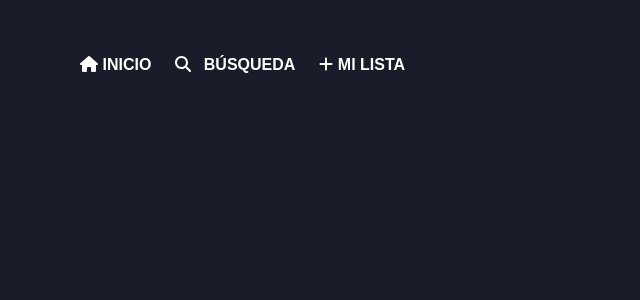
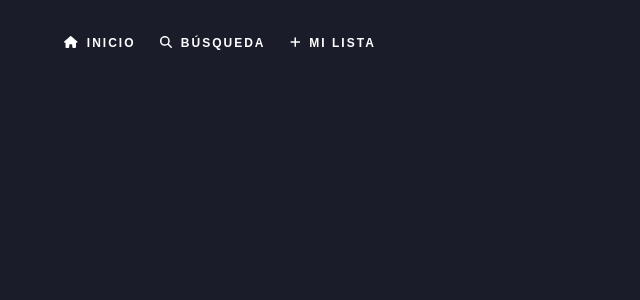
Before and after one commit to TrackNet2022/tracknet, an Angular app: page / in a window 1280 px wide. Shown: the top 300 px of the page, without its empty margins (0-640 px from the left). Built offline with nearby package versions, Linux system fonts and the light colour scheme.

Commit message:
Fixed navbar style

```diff
--- a/src/app/components/navigation/navbar/navbar.component.html
+++ b/src/app/components/navigation/navbar/navbar.component.html
@@ -4,8 +4,9 @@
             <a class="navbar-link"
                 href="#">
                 <fa-icon [icon]="faHouse"></fa-icon>
-
-                Inicio
+                <span>
+                    Inicio
+                </span>
             </a>
         </li>
         <li>
@@ -14,13 +15,17 @@
                 id="search">
                 <fa-icon [icon]="faMagnifyingGlass"></fa-icon>
                 <i class="fa-solid fa-magnifying-glass"></i>
-                Búsqueda
+                <span>
+                    Búsqueda
+                </span>
             </a>
         </li>
         <li>
-            <a href="#">
+            <a class="navbar-link" href="#">
                 <fa-icon [icon]="faPlus"></fa-icon>
-                Mi lista
+                <span>
+                    Mi lista
+                </span>
             </a>
         </li>
     </ul>
--- a/src/app/components/navigation/navbar/navbar.component.scss
+++ b/src/app/components/navigation/navbar/navbar.component.scss
@@ -1,51 +1,49 @@
-
 nav {
-    padding: 2.5rem;
+    padding: 1.5rem;
 }
 
-  ul {
+.navbar-menu {
     list-style: none;
     display: flex;
     gap: 1.5rem;
-    font-size: 1;
+    font-size: 0.75rem;
+    letter-spacing: 2px;
 }
 
-  a {
+.navbar-link {
     font-weight: bold;
-  }
+    color: white;
 
-  ul li a {
-    color: white;
     text-decoration: none;
     text-transform: uppercase;
+
+    span {
         position: relative;
         padding: 0.3em 0;
 
-  }
-  ul li a:after {
-    height: 3px;
+        &:after {
+            height: 1px;
             position: absolute;
-    content: '';
-    -webkit-transition: all 0.35s ease;
-    transition: all 0.35s ease;
+            content: "";
+            transition: all 0.1s cubic-bezier(0.075, 0.82, 0.165, 1);
             background-color: white;
             width: 0;
             bottom: 0;
-    right: 0;
+            left: 0;
         }
 
-  ul li a:hover:after {
+        &:hover:after {
             width: 100%;
         }
-
-
-
-  a i {
-    margin-right: 0.5rem;
+    }
 }
 
+fa-icon {
+    margin-right: 0.25rem;
+    font-size: 0.75rem;
+}
 
-  .search-input  {
+.search-input {
     position: fixed;
     top: 100px;
     left: 0;
```
Lines whose indentation alone changed are shown as unchanged.
